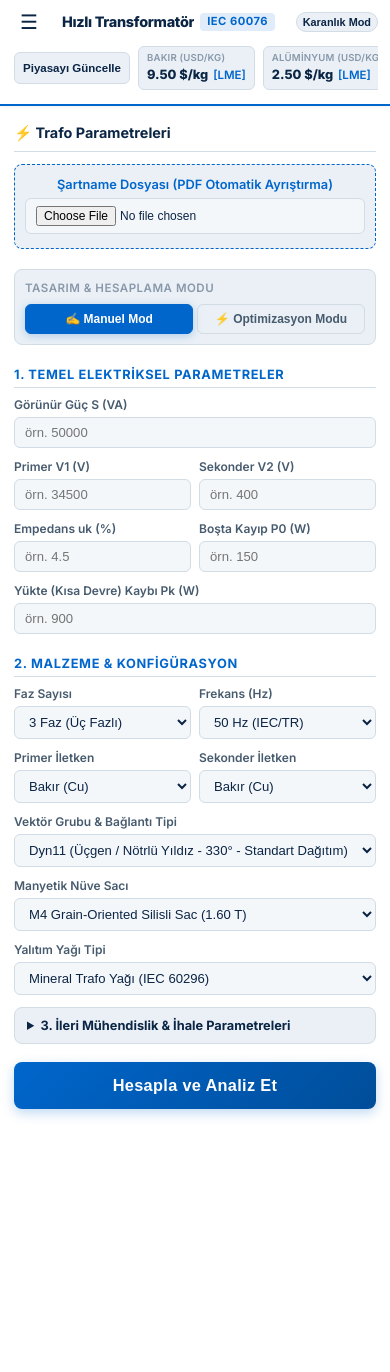
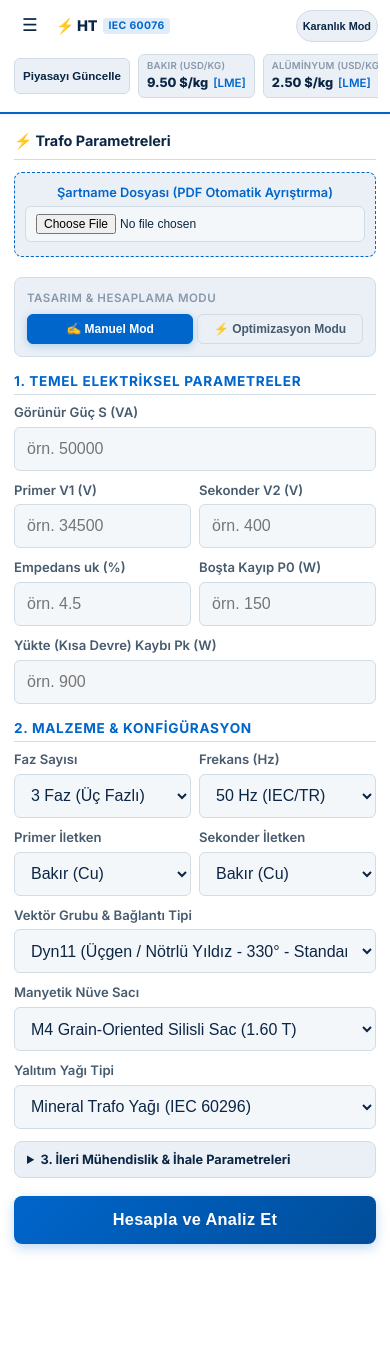
Before and after one commit to degirmenciegecan/Hizli-Transformator, a Flask app: page / in a window 390 px wide. Before the commit the page ends 1118 px from the top, so only its background shows below. Run offline with Flask 3, Linux system fonts and the light colour scheme; data that the repository does not hold is empty.

Commit message:
fix(mobile): perfect responsive layout for 360-430px devices, vertical param-list stack, table wrapper scroll, and Apple HIG 44px inputs (v49.0)

```diff
--- a/app.py
+++ b/app.py
@@ -1,6 +1,6 @@
 from flask import Flask, render_template, request, jsonify, Response
 import time
-import requests
+import urllib.request
 import re
 import pymupdf  # fitz
 
@@ -9,6 +9,9 @@ from engine.pdf_report import build_pdf_report
 from engine.excel_report import build_excel_report
 
 import threading
+import os
+import json
+from datetime import datetime
 
 app = Flask(__name__)
 app.config['SEND_FILE_MAX_AGE_DEFAULT'] = 0
@@ -19,10 +22,6 @@ def add_no_cache_headers(response):
     response.headers['Pragma'] = 'no-cache'
     response.headers['Expires'] = '0'
     return response
-
-import os
-import json
-from datetime import datetime
 
 CACHE_FILE = os.path.join(os.path.dirname(__file__), 'prices_cache.json')
 
@@ -40,6 +39,20 @@ _DEFAULT_SOURCES = {
     "usd_try": "https://query1.finance.yahoo.com/v8/finance/chart/TRY=X",
     "electricity": "https://www.epdk.gov.tr/"
 }
+
+def _http_get_json(url, headers=None, timeout=3):
+    """Standart kütüphane urllib ile güvenli JSON GET isteği atar."""
+    try:
+        hdrs = {'User-Agent': 'Mozilla/5.0 (Windows NT 10.0; Win64; x64) AppleWebKit/537.36'}
+        if headers:
+            hdrs.update(headers)
+        req = urllib.request.Request(url, headers=hdrs)
+        with urllib.request.urlopen(req, timeout=timeout) as resp:
+            if resp.status == 200:
+                return json.loads(resp.read().decode('utf-8', errors='ignore'))
+    except Exception:
+        pass
+    return None
 
 def _load_cache_from_disk():
     """Disk önbelleğinden son kaydedilen piyasa fiyatlarını yükler."""
@@ -77,11 +90,10 @@ def _fetch_secondary_fallback(prices, sources):
     İkincil / yedek ücretsiz API üzerinden döviz kuru verilerini çeker (Directive 6).
     """
     try:
-        # Frankfurter open API for USD/TRY
         url_sec = "https://api.frankfurter.app/latest?from=USD&to=TRY"
-        resp = requests.get(url_sec, headers={'User-Agent': 'TransformerEngine/2.0'}, timeout=3)
-        if resp.status_code == 200:
-            val = resp.json().get('rates', {}).get('TRY')
+        data = _http_get_json(url_sec, timeout=3)
+        if data:
+            val = data.get('rates', {}).get('TRY')
             if val:
                 prices["usd_try"] = float(val)
                 sources["usd_try"] = url_sec
@@ -98,7 +110,6 @@ def _fetch_yahoo_market_data():
     3 başarısız denemeden sonra otomatik fallback moduna geçer (Directive 6).
     """
     global _FAILURE_COUNT
-    headers = {'User-Agent': 'Mozilla/5.0 (Windows NT 10.0; Win64; x64) AppleWebKit/537.36'}
 
     with _PRICE_LOCK:
         prices = dict(_PRICES_CACHE["prices"])
@@ -109,9 +120,9 @@ def _fetch_yahoo_market_data():
     # 1. USD / TRY Kuru
     try:
         url_try = "https://query1.finance.yahoo.com/v8/finance/chart/TRY=X"
-        resp = requests.get(url_try, headers=headers, timeout=3)
-        if resp.status_code == 200:
-            val = resp.json()['chart']['result'][0]['meta'].get('regularMarketPrice')
+        data = _http_get_json(url_try, timeout=3)
+        if data and 'chart' in data and data['chart'].get('result'):
+            val = data['chart']['result'][0]['meta'].get('regularMarketPrice')
             if val:
                 prices["usd_try"] = float(val)
                 sources["usd_try"] = url_try
@@ -128,9 +139,9 @@ def _fetch_yahoo_market_data():
     # 2. Bakır Fiyatı (LME Copper HG=F)
     try:
         url_cu = "https://query1.finance.yahoo.com/v8/finance/chart/HG=F"
-        resp = requests.get(url_cu, headers=headers, timeout=3)
-        if resp.status_code == 200:
-            val = resp.json()['chart']['result'][0]['meta'].get('regularMarketPrice')
+        data = _http_get_json(url_cu, timeout=3)
+        if data and 'chart' in data and data['chart'].get('result'):
+            val = data['chart']['result'][0]['meta'].get('regularMarketPrice')
             if val:
                 prices["copper_usd_kg"] = float(val) / 0.453592
                 sources["copper"] = url_cu
@@ -141,9 +152,9 @@ def _fetch_yahoo_market_data():
     # 3. Alüminyum Fiyatı (LME Aluminum ALI=F)
     try:
         url_al = "https://query1.finance.yahoo.com/v8/finance/chart/ALI=F"
-        resp = requests.get(url_al, headers=headers, timeout=3)
-        if resp.status_code == 200:
-            val = resp.json()['chart']['result'][0]['meta'].get('regularMarketPrice')
+        data = _http_get_json(url_al, timeout=3)
+        if data and 'chart' in data and data['chart'].get('result'):
+            val = data['chart']['result'][0]['meta'].get('regularMarketPrice')
             if val:
                 prices["aluminum_usd_kg"] = float(val) / 1000.0
                 sources["aluminum"] = url_al
--- a/static/style.css
+++ b/static/style.css
@@ -59,7 +59,18 @@ body {
     color: var(--text-primary);
     line-height: 1.5;
     -webkit-font-smoothing: antialiased;
-    overflow: hidden;
+    -webkit-text-size-adjust: 100%;
+    touch-action: manipulation;
+    overflow-x: hidden;
+    padding: env(safe-area-inset-top) env(safe-area-inset-right) env(safe-area-inset-bottom) env(safe-area-inset-left);
+}
+
+.title-full {
+    display: inline;
+}
+
+.title-short {
+    display: none;
 }
 
 .dashboard {
@@ -1348,6 +1366,17 @@ body.dark-mode .btn-mode.active {
         justify-content: space-between;
         align-items: center;
         width: 100%;
+        gap: 8px;
+    }
+
+    .btn-toggle-menu {
+        min-width: 36px;
+        height: 36px;
+        display: flex;
+        align-items: center;
+        justify-content: center;
+        font-size: 1.1rem;
+        flex-shrink: 0;
     }
 
     .brand-wrapper {
@@ -1367,8 +1396,9 @@ body.dark-mode .btn-mode.active {
 
     .theme-toggle-btn {
         margin-left: 0;
-        padding: 4px 8px;
+        padding: 5px 9px;
         font-size: 0.72rem;
+        min-height: 36px;
         flex-shrink: 0;
     }
 
@@ -1394,7 +1425,7 @@ body.dark-mode .btn-mode.active {
         border-radius: 6px;
         padding: 4px 8px;
         align-items: flex-start;
-        min-width: 110px;
+        min-width: 100px;
     }
 
     .price-widget .label {
@@ -1411,7 +1442,8 @@ body.dark-mode .btn-mode.active {
         flex-shrink: 0;
         padding: 4px 8px;
         font-size: 0.72rem;
-        height: 32px;
+        min-height: 36px;
+        height: 36px;
     }
 
     .live-indicator, #market-stale-container {
@@ -1459,7 +1491,7 @@ body.dark-mode .btn-mode.active {
         overflow: visible !important;
         box-shadow: none;
         transform: none;
-        padding: 16px 14px 80px 14px;
+        padding: 16px 14px 100px 14px;
         border-right: none;
     }
 
@@ -1503,10 +1535,43 @@ body.dark-mode .btn-mode.active {
         overflow: visible;
     }
 
+    /* Form Inputs on Mobile (Apple HIG min-height 44px, 16px font to prevent iOS zoom) */
+    .form-group {
+        margin-bottom: 10px;
+    }
+
+    .form-group label {
+        font-size: 0.82rem;
+        margin-bottom: 4px;
+        font-weight: 600;
+    }
+
+    .form-control,
+    input[type="number"],
+    input[type="text"],
+    select {
+        min-height: 44px;
+        font-size: 16px;
+        padding: 10px 12px;
+    }
+
+    .design-mode-container {
+        padding: 12px;
+        margin-bottom: 12px;
+    }
+
+    .section-title {
+        font-size: 0.85rem;
+        margin-top: 14px;
+        margin-bottom: 8px;
+    }
+
     .btn-calculate {
+        min-height: 48px;
         margin: 18px 0 28px 0;
         padding: 14px;
         font-size: 1.02rem;
+        font-weight: 700;
     }
 
     .mobile-results-header {
@@ -1642,10 +1777,26 @@ body.dark-mode .btn-mode.active {
         font-size: 0.90rem;
     }
 
+    .title-full {
+        display: none;
+    }
+
+    .title-short {
+        display: inline-block;
+        font-weight: 800;
+        font-size: 0.92rem;
+    }
+
+    .header-badge {
+        font-size: 0.65rem;
+        padding: 2px 5px;
+    }
+
     .theme-toggle-btn {
         font-size: 0.68rem;
         padding: 3px 6px;
         margin-left: 0;
+        min-height: 32px;
     }
 
     .stat-grid {
--- a/templates/index.html
+++ b/templates/index.html
@@ -4,7 +4,7 @@
     <meta charset="UTF-8">
     <meta name="viewport" content="width=device-width, initial-scale=1.0">
     <title>Hızlı Transformatör — Güç Transformatörü Tasarım & Analiz Sistemi</title>
-    <link rel="stylesheet" href="{{ url_for('static', filename='style.css') }}?v=48.0">
+    <link rel="stylesheet" href="{{ url_for('static', filename='style.css') }}?v=49.0">
     <link href="https://fonts.googleapis.com/css2?family=Inter:wght@400;500;600;700;800&display=swap" rel="stylesheet">
     <script src="https://cdn.jsdelivr.net/npm/chart.js@4.4.1/dist/chart.umd.min.js"></script>
 </head>
@@ -15,7 +15,7 @@
             <div class="logo">
                 <button id="toggle-sidebar" class="btn-toggle-menu" title="Menüyü Gizle/Göster">☰</button>
                 <div class="brand-wrapper">
-                    <h1 id="app-title" title="Hızlı Transformatör">Hızlı Transformatör</h1>
+                    <h1 id="app-title" title="Hızlı Transformatör"><span class="title-full">Hızlı Transformatör</span><span class="title-short">⚡ HT</span></h1>
                     <span class="badge badge-blue header-badge">IEC 60076</span>
                 </div>
                 <button id="theme-toggle" class="theme-toggle-btn" title="Karanlık/Aydınlık Tema">Karanlık Mod</button>
@@ -479,6 +479,7 @@
                                         <div class="val"><span id="res-max-reg-cos"></span></div>
                                     </div>
                                 </div>
+                                <div class="table-wrapper">
                                     <table class="data-table">
                                         <thead>
                                             <tr>
@@ -491,6 +492,7 @@
                                             <!-- Dinamik -->
                                         </tbody>
                                     </table>
+                                </div>
                                 <div class="chart-box" style="margin-top: 14px;">
                                     <div class="chart-header">
                                         <span>Gerilim Regülasyonu Eğrisi (cosφ vs ε%)</span>
@@ -696,6 +698,7 @@
                                     </div>
                                 </div>
 
+                                <div class="table-wrapper">
                                     <table class="data-table" id="table-efficiency">
                                         <thead>
                                             <tr>
@@ -709,6 +712,7 @@
                                             <!-- Dinamik -->
                                         </tbody>
                                     </table>
+                                </div>
 
                                 <div class="chart-box" style="margin-top: 18px;">
                                     <div class="chart-header">
@@ -765,7 +769,7 @@
                                         <span>Bakır (Cu) vs Alüminyum (Al) İhale Kıyaslaması</span>
                                         <span class="badge badge-purple" id="res-comp-advantage">İhale Karar Analizi</span>
                                     </div>
-                                    <div style="overflow-x: auto; margin-top: 6px;">
+                                    <div class="table-wrapper" style="overflow-x: auto; margin-top: 6px;">
                                         <table class="data-table">
                                             <thead>
                                                 <tr>
```
Also changed, not shown: other parts of static/style.css (+102 -24 lines). Lines whose indentation alone changed are shown as unchanged.
